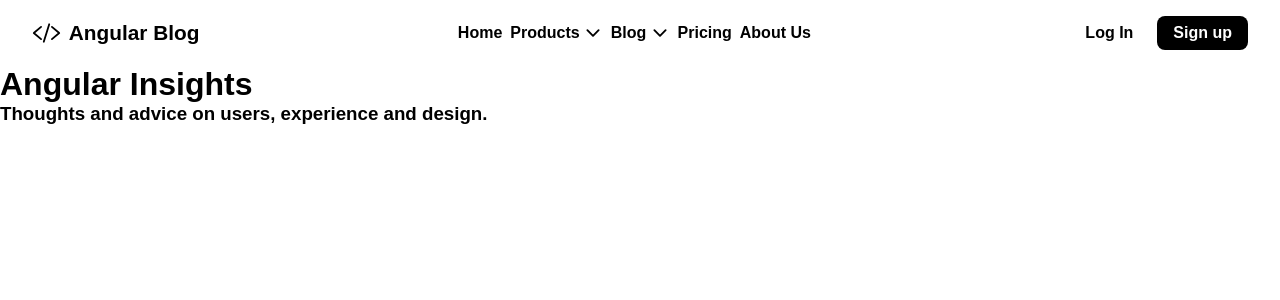
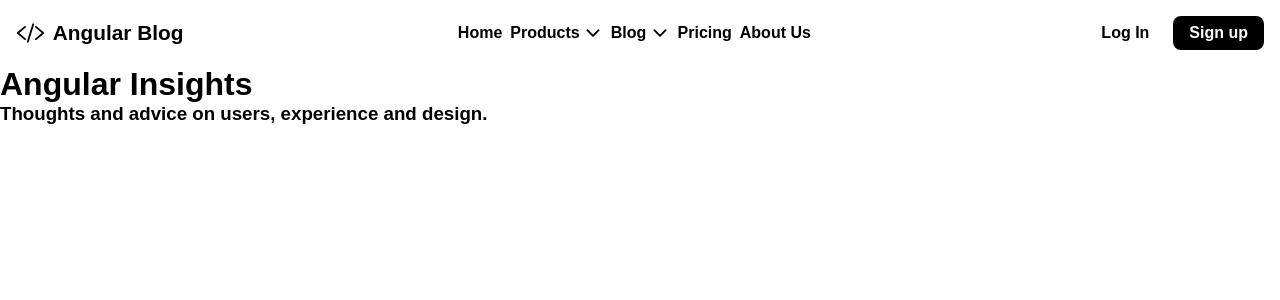
Before and after one commit to ygg-m/angular-blog, an Angular app: page / in a window 1280 px wide. Shown: the top 300 px of the page. Built offline with nearby package versions, Linux system fonts and the light colour scheme.

Commit message:
style: padding adjust

```diff
--- a/src/app/Components/navbar/navbar.component.sass
+++ b/src/app/Components/navbar/navbar.component.sass
@@ -6,7 +6,7 @@ nav
 
   font-weight: bold
 
-  padding: 1rem 2rem
+  padding: 1rem 1rem
 
   .page-title
     display: flex
```
